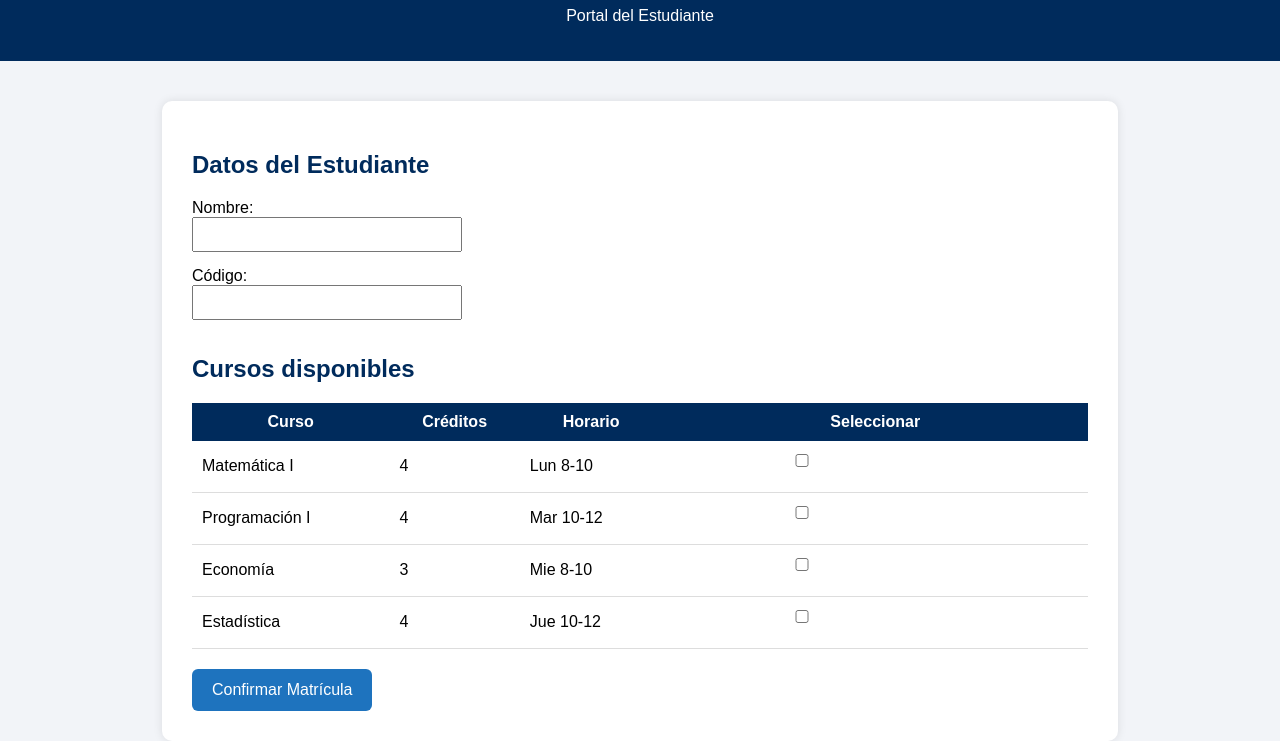
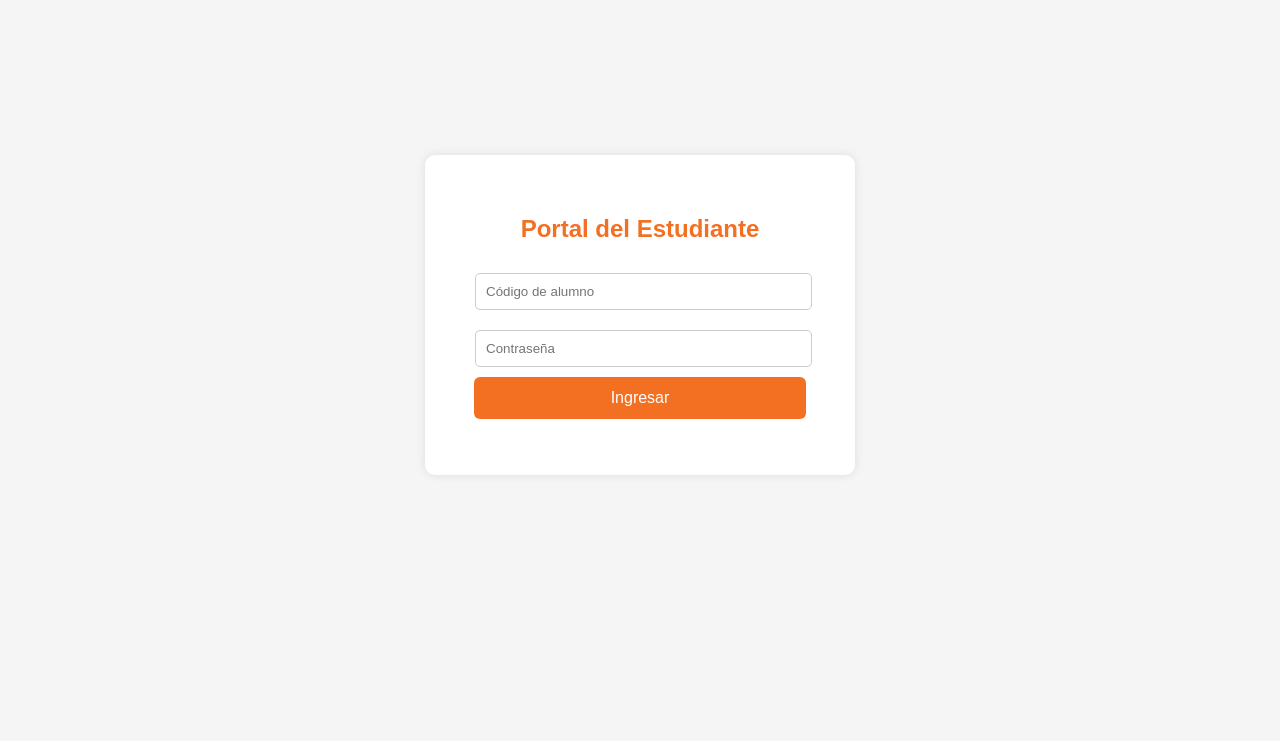
Before and after one commit to sergioangulo093/Matricula-ULIMA, a plain HTML site: page index.html in a window 1280 px wide. Shown: the part 93-834 px from the top of the page. Drawn offline with Linux system fonts and the light colour scheme.

Commit message:
index.html

```diff
--- a/index.html
+++ b/index.html
@@ -2,72 +2,58 @@
 <html>
 
 <head>
-<title>Sistema de Matrícula ULIMA</title>
+<title>Login - Sistema de Matrícula</title>
 
 <style>
 
 body{
-    font-family: Arial, sans-serif;
-    background-color:#f2f4f8;
-    margin:0;
+font-family: Arial;
+background:#f5f5f5;
+display:flex;
+justify-content:center;
+align-items:center;
+height:100vh;
 }
 
-header{
-    background-color:#002b5c;
-    color:white;
-    padding:20px;
+.login-box{
+background:white;
+padding:40px;
+border-radius:10px;
+box-shadow:0 0 10px rgba(0,0,0,0.1);
 text-align:center;
-}
-
-.container{
-    width:70%;
-    margin:auto;
-    margin-top:40px;
-    background:white;
-    padding:30px;
-    border-radius:10px;
-    box-shadow:0px 0px 10px rgba(0,0,0,0.1);
+width:350px;
 }
 
 h2{
-    color:#002b5c;
+color:#f36f21;
 }
 
 input{
-    padding:8px;
-    width:250px;
-    margin-bottom:15px;
-}
-
-table{
-    width:100%;
-    border-collapse:collapse;
-}
-
-th{
-    background:#002b5c;
-    color:white;
+width:90%;
 padding:10px;
-}
-
-td{
-    padding:10px;
-    border-bottom:1px solid #ddd;
+margin:10px;
+border:1px solid #ccc;
+border-radius:5px;
 }
 
 button{
-    background:#1e73be;
+background:#f36f21;
 color:white;
 border:none;
-    padding:12px 20px;
-    margin-top:20px;
+padding:12px;
+width:95%;
 font-size:16px;
 border-radius:6px;
 cursor:pointer;
 }
 
 button:hover{
-    background:#155a96;
+background:#d95e1c;
+}
+
+.error{
+color:red;
+margin-top:10px;
 }
 
 </style>
@@ -76,66 +62,38 @@ button:hover{
 
 <body>
 
-<header>
-<h1>Sistema de Matrícula</h1>
-<p>Portal del Estudiante</p>
-</header>
+<div class="login-box">
 
-<div class="container">
+<h2>Portal del Estudiante</h2>
 
-<h2>Datos del Estudiante</h2>
+<input type="text" id="usuario" placeholder="Código de alumno">
 
-<label>Nombre:</label><br>
-<input type="text"><br>
+<input type="password" id="password" placeholder="Contraseña">
 
-<label>Código:</label><br>
-<input type="text"><br>
+<button onclick="login()">Ingresar</button>
 
-<h2>Cursos disponibles</h2>
-
-<table>
-
-<tr>
-<th>Curso</th>
-<th>Créditos</th>
-<th>Horario</th>
-<th>Seleccionar</th>
-</tr>
-
-<tr>
-<td>Matemática I</td>
-<td>4</td>
-<td>Lun 8-10</td>
-<td><input type="checkbox"></td>
-</tr>
-
-<tr>
-<td>Programación I</td>
-<td>4</td>
-<td>Mar 10-12</td>
-<td><input type="checkbox"></td>
-</tr>
-
-<tr>
-<td>Economía</td>
-<td>3</td>
-<td>Mie 8-10</td>
-<td><input type="checkbox"></td>
-</tr>
-
-<tr>
-<td>Estadística</td>
-<td>4</td>
-<td>Jue 10-12</td>
-<td><input type="checkbox"></td>
-</tr>
-
-</table>
-
-<button>Confirmar Matrícula</button>
+<p class="error" id="error"></p>
 
 </div>
 
+<script>
+
+function login(){
+
+var user = document.getElementById("usuario").value;
+var pass = document.getElementById("password").value;
+
+if(user == "20210124" && pass == "sergio1234"){
+window.location.href = "matricula.html";
+}
+
+else{
+document.getElementById("error").innerText = "Usuario o contraseña incorrectos";
+}
+
+}
+
+</script>
+
 </body>
-
 </html>
```
Lines whose indentation alone changed are shown as unchanged.
